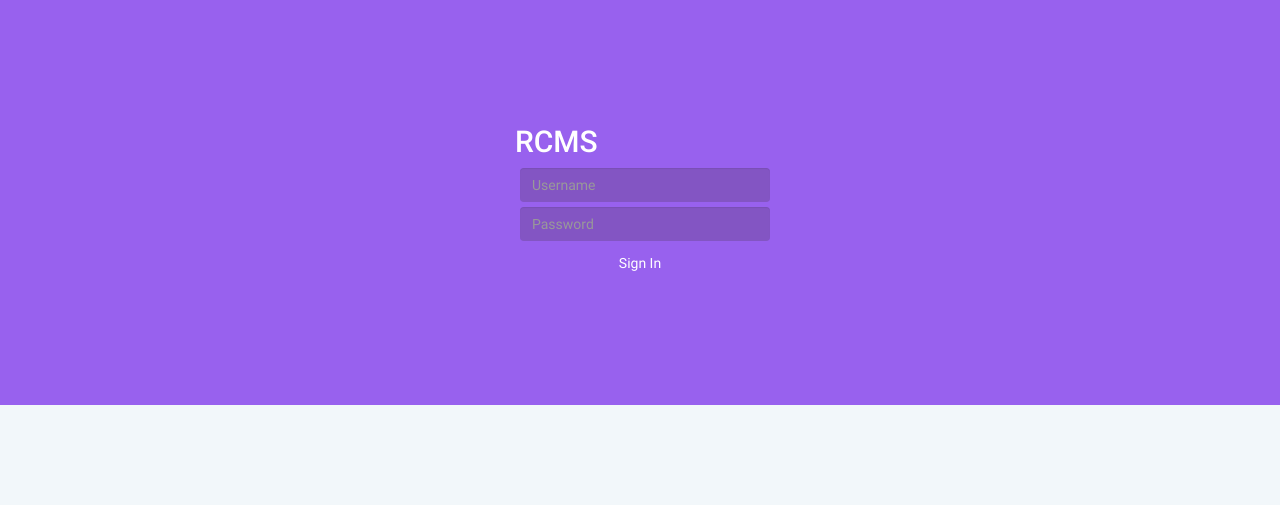
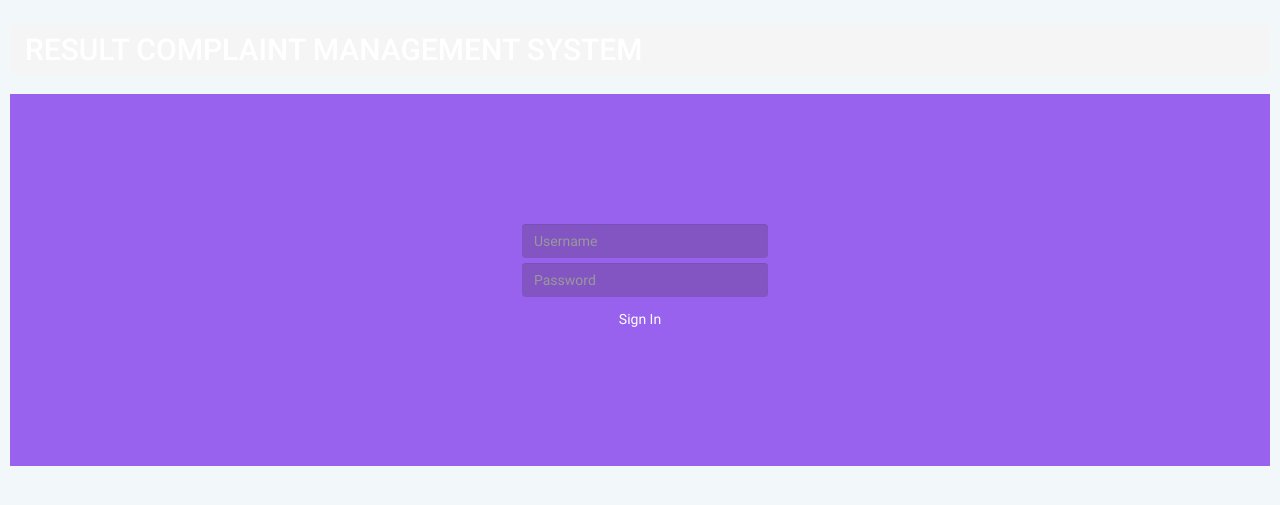
Before and after one commit to JoseOgam/ResultComplaint, a PHP site: page /pages/admin.php in a window 1280 px wide. Shown: the top 505 px of the page. Run offline with PHP 8.4, Linux system fonts and the light colour scheme.

Commit message:
second commit

```diff
--- a/config/database.php
+++ b/config/database.php
@@ -7,10 +7,10 @@ class Database
      */
 
     private $host = "localhost";
-    private $db = "trello";
-    private $port = "3306";
+    private $db = "ResultComplaint";
+    private $port = "3307";
     private $user = "root";
-    private $pass = "";
+    private $pass = "Joseph94!";
     private $charset = "utf8";
     private $pdo;
 
--- a/pages/admin.php
+++ b/pages/admin.php
@@ -1,7 +1,7 @@
 <?php
 /**
  * Created by PhpStorm.
- * @author: IsaacNgeno
+ * @author: jose
  * Date: 12/17/18
  */
 
@@ -26,12 +26,13 @@ require_once('../config/database.php');
 
     </style>
 </head>
-<body id="login">
-<div class="container-fluid">
+<body id="login" class="btn-sm">
+<h2 class="breadcrumb">RESULT COMPLAINT MANAGEMENT SYSTEM</h2>
+<div class="form-control-static container-fluid" >
 
     <!-- CONTENT HERE -->
     <div class="wrapper">
-        <h2>RCMS</h2>
+
         <form action="admin.php" method="post" role="form">
             <?php
             if (isset($_POST['login'])) {
@@ -72,9 +73,9 @@ require_once('../config/database.php');
             }
 
             ?>
-            <input type="text" class="form-control" name="username" placeholder="Username">
-            <input type="password" class="form-control" name="password" placeholder="Password">
-            <button type="submit" name="login" class="form-control btn btn-link">Sign In</button>
+            <input type="text" class="form-control btn-info" name="username" placeholder="Username">
+            <input type="password" class="form-control btn-info" name="password" placeholder="Password">
+            <button type="submit" name="login" class="form-control btn-link">Sign In</button>
         </form>
     </div>
 </div>
--- a/pages/index.php
+++ b/pages/index.php
@@ -61,9 +61,9 @@ if (!isset($_SESSION['user'])) {
 
     <!-- CONTENT HERE -->
     <div class="row text-center">
-        <div class="col-lg-4 blue"><h3>In Que</h3></div>
-        <div class="col-lg-4 green"><h3>Running</h3></div>
-        <div class="col-lg-4 yellow"><h3>Complete</h3></div>
+        <div class="col-lg-4 grey"><h3>In Que</h3></div>
+        <div class="col-lg-4 amber"><h3>Running</h3></div>
+        <div class="col-lg-4 green"><h3>Complete</h3></div>
     </div>
     <div class="row">
         <div class="col-lg-4">
--- a/pages/update.php
+++ b/pages/update.php
@@ -1,7 +1,7 @@
 <?php
 /**
  * Created by PhpStorm.
- * @author : IsaacNgeno
+ * @author : jose
  * Date: 12/18/18
  */
 
@@ -98,7 +98,7 @@ if (isset($_GET['issueId'])) {
         <div class="col-lg-4"><h4>Raised by</h4></div>
         <div class="col-lg-8"><?php echo "<div >{$issue['regno']}</div>" ?></div>
     </div>
-    <h5>Assign Issue</h5>
+    <h4>Assign Issue</h4>
 
     <form action="update.php" method="post" class="form-horizontal">
         <?php
```
Also changed, not shown: pages/login.php (+6 -5 lines), config/result.sql (renamed from config/trello.sql), 1 other file.
